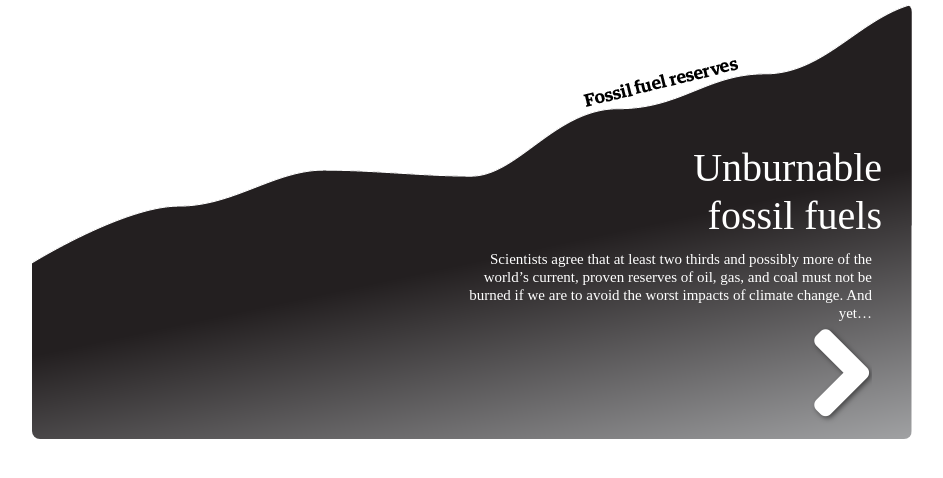
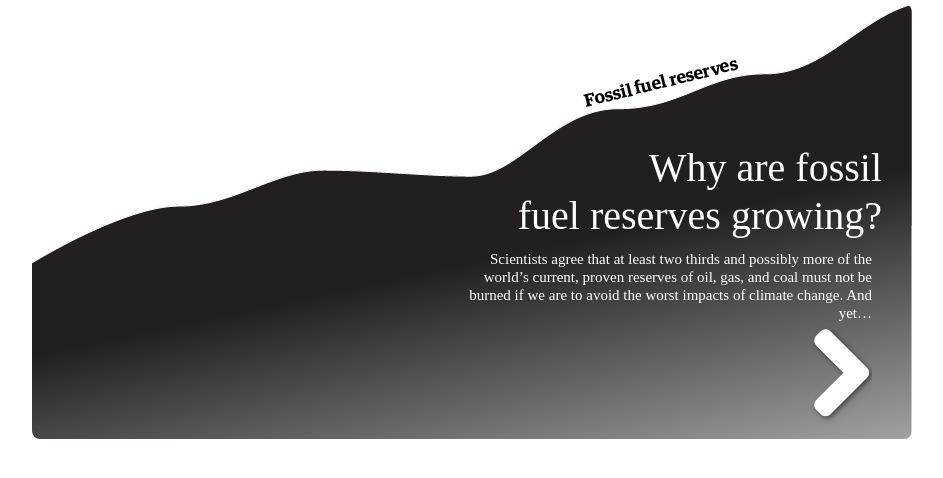
Before and after one commit to LalitMaurya/kiln.it, a PHP site: page /embeds/oci/guardian.html in a window 1280 px wide. Shown: the top 478 px of the page, without its empty margins (168-1111 px from the left). Run offline with PHP 8.4, Linux system fonts and the light colour scheme; some libraries are stand-ins or nearby versions; some web fonts are replaced.

Commit message:
Change title of OCI Guardian graphic

```diff
--- a/embeds/oci/css/style.css
+++ b/embeds/oci/css/style.css
@@ -80,6 +80,6 @@ text.centre { text-anchor: middle; }
 
 /* Tweaks for guardian version */
 .guardian #explainers { background-image: none; background: white; background-repeat: no-repeat; background-image: url(graph.png); }
-.guardian #explainerlanding { margin-top: 110px; background-opacity: 1;}
+.guardian #explainerlanding { margin-top: 110px; background-opacity: 1; }
 .guardian #sourceslink { margin-top: 130px; }
 .guardian #sources { display: none; font-size: 11px; margin-left: 250px;}
--- a/embeds/oci/guardian.html
+++ b/embeds/oci/guardian.html
@@ -23,7 +23,7 @@
 	<div id="wrapper">
 		<div id="graph">
 			<div id="explainers">
-				<div id="explainerlanding">Unburnable<br/> fossil fuels</div>
+				<div id="explainerlanding">Why are fossil <br>fuel reserves growing?</div>
 				<div id="explainertext">
 					<div><span id="maintext"></span></div>
 						<div id="shares">
```
Also changed, not shown: 1 other file.
